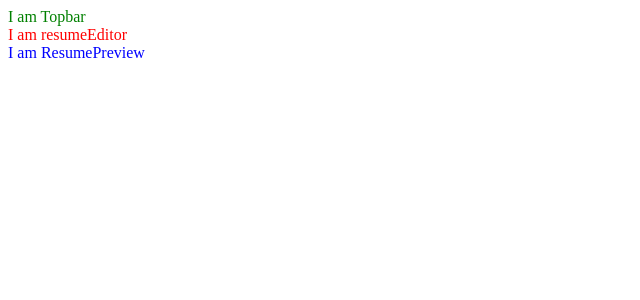
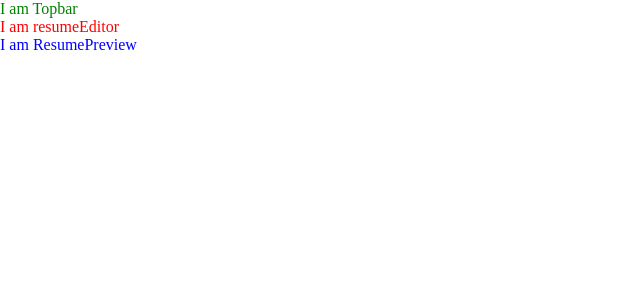
Before and after one commit to andreaxiang/resume-v2.0, a Vue app: page /#/ in a window 1280 px wide. Shown: the top 300 px of the page, without its empty margins (0-640 px from the left). Built offline with nearby package versions, Linux system fonts and the light colour scheme.

Commit message:
reset.css

```diff
--- a/package.json
+++ b/package.json
@@ -13,6 +13,7 @@
     "lint": "eslint --ext .js,.vue src test/unit/specs"
   },
   "dependencies": {
+    "normalize.css": "^7.0.0",
     "vue": "^2.3.3",
     "vue-router": "^2.6.0"
   },
--- a/src/App.vue
+++ b/src/App.vue
@@ -7,6 +7,8 @@
 </template>
 
 <script>
+import './assets/reset.css'
+
 import Topbar from './components/Topbar'
 import ResumeEditor from './components/ResumeEditor'
 import ResumePreview from './components/ResumePreview'
--- /dev/null
+++ b/src/assets/reset.css
@@ -0,0 +1,21 @@
+* {
+  margin: 0;
+  padding: 0;
+  box-sizing: border-box;
+}
+
+*::after {
+  box-sizing: border-box;
+}
+
+*::before {
+  box-sizing: border-box;
+}
+
+ul, ol, dl {
+  list-style: none;
+}
+
+a {
+  color: inherit;
+}
```
Also changed, not shown: 1 other file (tests, documents, lock files or other folders).
